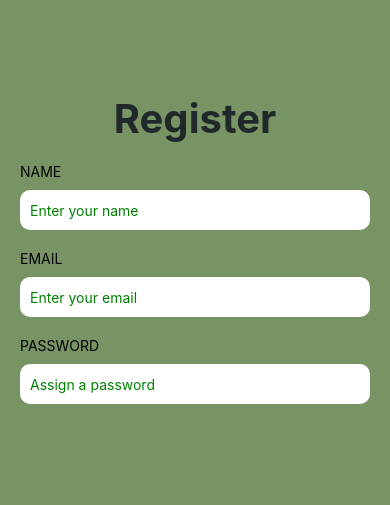
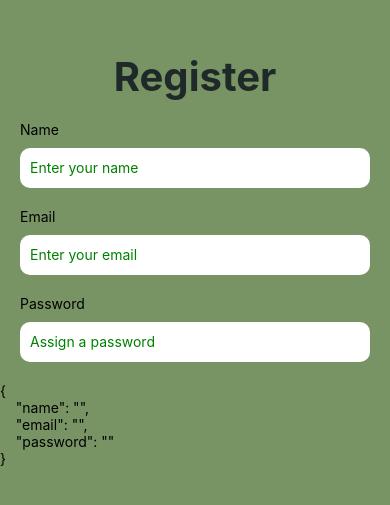
Before and after one commit to MohammadAyubAnsari/react-native-fullstack-app, a React Native app in the folder client/: screen / in a window 390 px wide. Shown: the part 163-668 px from the top of the page. Built offline with nearby package versions, Linux system fonts and the light colour scheme.

Commit message:
Input state and reusable components

```diff
--- /dev/null
+++ b/client/components/Forms/InputBox.js
@@ -0,0 +1,42 @@
+import { View, Text, TextInput, StyleSheet } from "react-native";
+import React from "react";
+
+const InputBox = ({
+  inputTitle,
+  placeholder,
+  autoComplete,
+  keyboardType,
+  secureTextEntry = false,
+  value,
+  setValue,
+}) => {
+  return (
+    <View>
+      <Text>{inputTitle}</Text>
+      <TextInput
+        style={styles.inputBox}
+        placeholder={placeholder}
+        autoCorrect={false}
+        keyboardType={keyboardType}
+        autoComplete={autoComplete}
+        secureTextEntry={secureTextEntry}
+        value={value}
+        onChangeText={(text) => setValue(text)}
+      />
+    </View>
+  );
+};
+
+export default InputBox;
+
+const styles = StyleSheet.create({
+  inputBox: {
+    height: 40,
+    marginBottom: 20,
+    backgroundColor: "#ffffff",
+    borderRadius: 10,
+    marginTop: 10,
+    paddingLeft: 10,
+    color: "green",
+  },
+});
--- a/client/screens/auth/Register.js
+++ b/client/screens/auth/Register.js
@@ -1,18 +1,39 @@
 import { View, Text, StyleSheet, TextInput } from "react-native";
-import React from "react";
+import React, { useState } from "react";
+import InputBox from "../../components/Forms/InputBox";
 
 const Register = () => {
+  const [name, setName] = useState("");
+  const [email, setEmail] = useState("");
+  const [password, setPassword] = useState("");
   return (
     <View style={styles.container}>
       <Text style={styles.pageTitle}>Register</Text>
       <View style={{ marginHorizontal: 20 }}>
-        <Text>NAME</Text>
-        <TextInput style={styles.inputBox} placeholder="Enter your name" />
-        <Text>EMAIL</Text>
-        <TextInput style={styles.inputBox} placeholder="Enter your email" />
-        <Text>PASSWORD</Text>
-        <TextInput style={styles.inputBox} placeholder="Assign a password" />
+        <InputBox
+          inputTitle={"Name"}
+          placeholder={"Enter your name"}
+          value={name}
+          setValue={setName}
+        />
+        <InputBox
+          inputTitle={"Email"}
+          placeholder={"Enter your email"}
+          keyboardType="email-address"
+          autoComplete="email"
+          value={email}
+          setValue={setEmail}
+        />
+        <InputBox
+          inputTitle={"Password"}
+          placeholder={"Assign a password"}
+          secureTextEntry={true}
+          autoComplete="password"
+          value={password}
+          setValue={setPassword}
+        />
       </View>
+      <Text>{JSON.stringify({ name, email, password }, null, 4)}</Text>
     </View>
   );
 };
```
